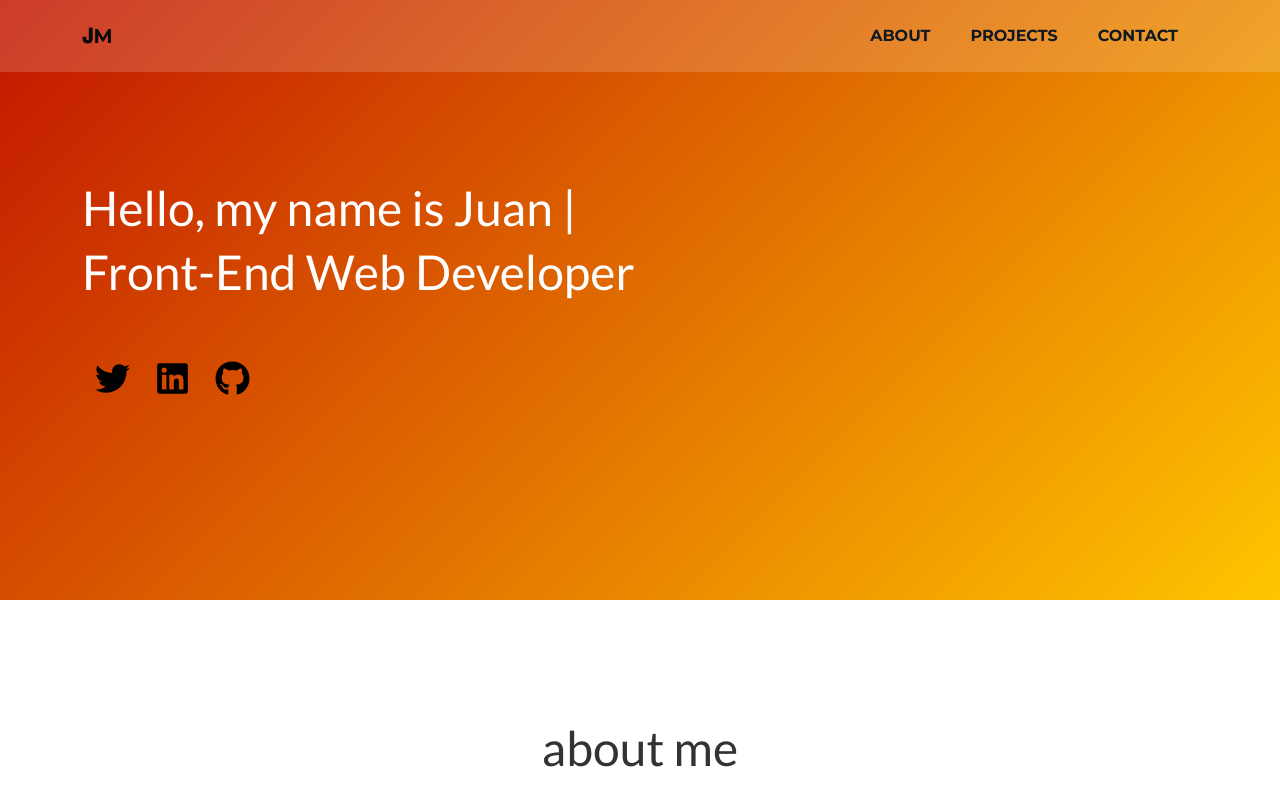
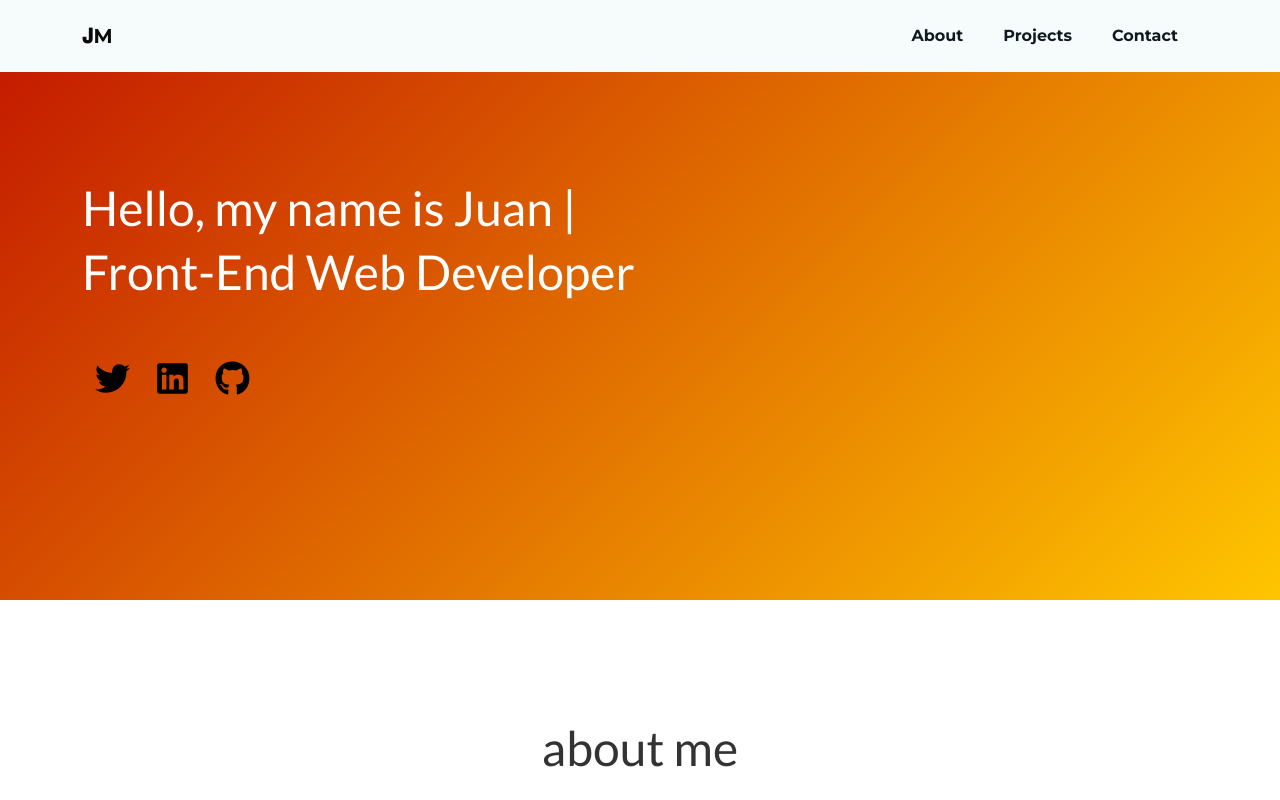
Before and after one commit to JuanMore/My-Personal-Portfolio, a React (Create React App) app: page / in a window 1280 px wide. Shown: the top 800 px of the page. Built offline with nearby package versions, Linux system fonts and the light colour scheme.

Commit message:
navbar fix

```diff
--- a/src/App.css
+++ b/src/App.css
@@ -99,7 +99,7 @@ hr:not([size]) {
   padding-top: 1rem;
   font-family: "Montserrat", -apple-system, BlinkMacSystemFont, "Segoe UI", Roboto, "Helvetica Neue", Arial, "Noto Sans", sans-serif, "Apple Color Emoji", "Segoe UI Emoji", "Segoe UI Symbol", "Noto Color Emoji";
   font-weight: 700;
-  background-color: rgba(255, 255, 255, 0.164);
+  background-color: #f6fcfc;
 }
 #mainNav .navbar-brand {
   color: #0a0a0a;
@@ -112,7 +112,7 @@ hr:not([size]) {
   z-index: 1;
 }
 #mainNav .navbar-nav li.nav-item a.nav-link:hover {
-  color: var(--text-color-primary);
+  color: #6c757dbd;
 }
 #mainNav .navbar-nav li.nav-item a.nav-link:active, #mainNav .navbar-nav li.nav-item a.nav-link:focus {
   color: #fff;
@@ -295,6 +295,12 @@ button:focus:not(:focus-visible) {
   color: #fff;
 }
 
+/* Utils */
+.navbar-toggler:focus {
+  box-shadow: none !important;
+  outline: 0;
+}
+
 /* Media Queries */
 @media(max-width: 768px){
   .languages .card h4{
--- a/src/components/Navbar.jsx
+++ b/src/components/Navbar.jsx
@@ -3,11 +3,11 @@ import { faBars } from "@fortawesome/free-solid-svg-icons"
 function Navbar() {
     return (
         // Navigation
-        <nav className="navbar navbar-expand-lg text-uppercase fixed-top" id="mainNav">
+        <nav className="navbar navbar-expand-lg fixed-top" id="mainNav">
             <div className="container">
                 <a className="navbar-brand" href="https://www.juanmoreno.dev" target='_blank' rel="noreferrer">𝐉M<br />
                 </a>
-                <button className="navbar-toggler text-uppercase font-weight-bold text-white rounded" type="button" data-bs-toggle="collapse" data-bs-target="#navbarResponsive" aria-controls="navbarResponsive" aria-expanded="false" aria-label="Toggle navigation">
+                <button className="navbar-toggler font-weight-bold text-white rounded" type="button" data-bs-toggle="collapse" data-bs-target="#navbarResponsive" aria-controls="navbarResponsive" aria-expanded="false" aria-label="Toggle navigation">
                     <FontAwesomeIcon icon ={faBars} color="#000" />
                 </button>
                 <div className="collapse navbar-collapse" id="navbarResponsive">
```
